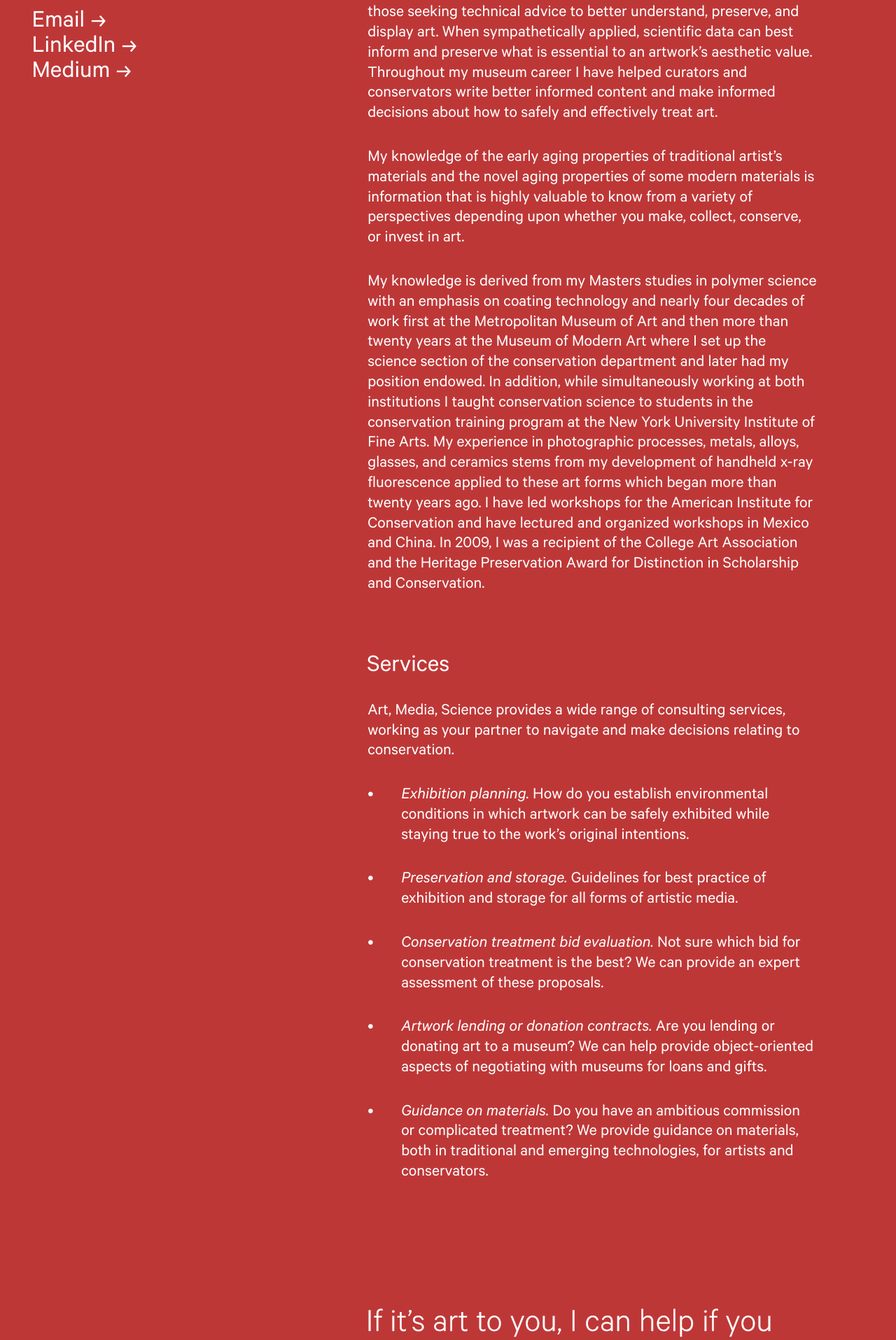
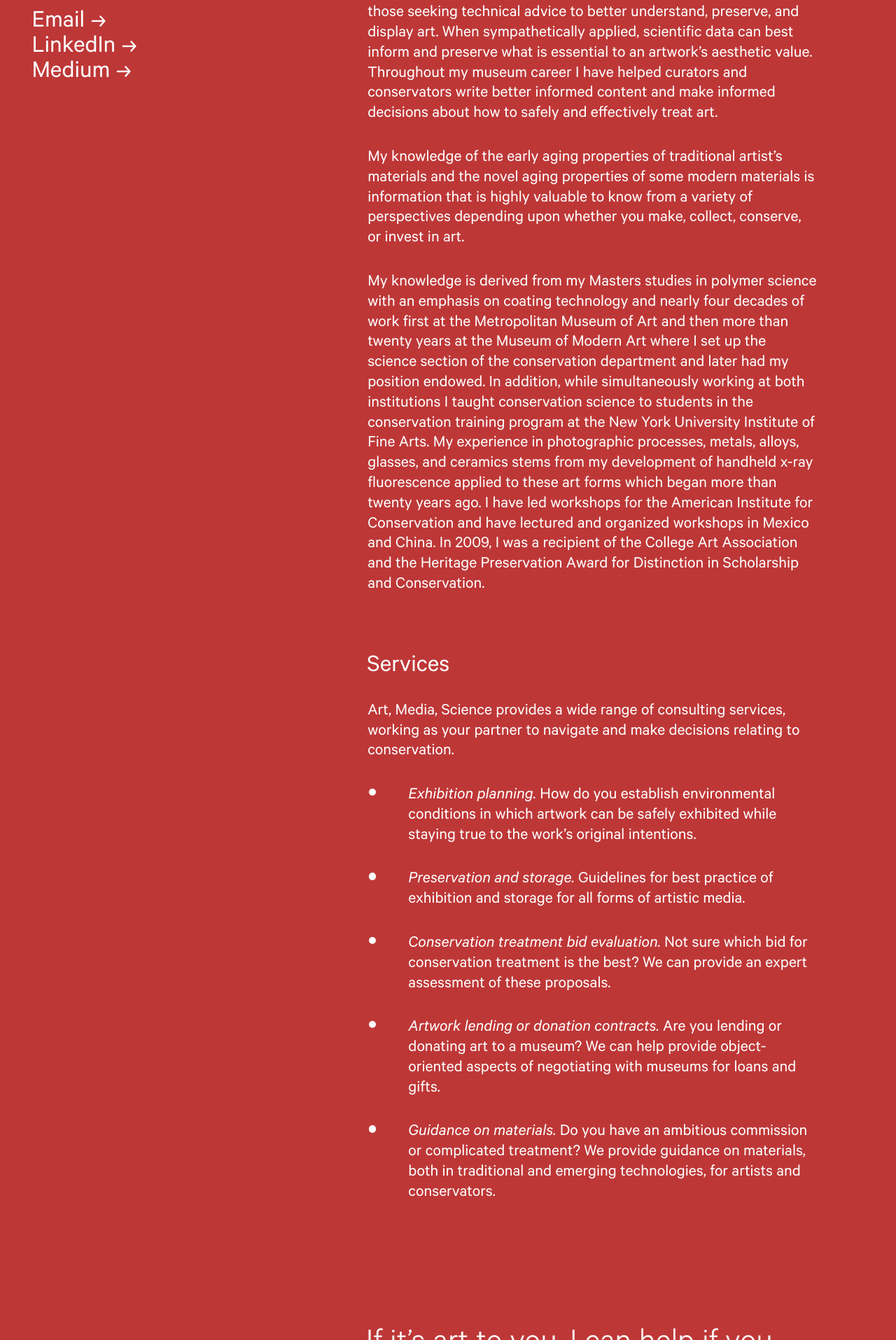
Before and after one commit to art-media-science/art-media-science.github.io, a Jekyll site: the page built from index.md, in a window 1280 px wide. Shown: the part 4485-6400 px from the top of the page at 70% size. Built offline with Jekyll 4.4.1, drawn with Linux system fonts in a browser that asks for light colours.

Commit message:
Simplified list Markdown/bullets.

```diff
--- a/assets/styles/_fonts.scss
+++ b/assets/styles/_fonts.scss
@@ -207,33 +207,29 @@
 	}
 
 	ul {
-		@extend %type--layout;
-
-		margin-left: var(--margin);
-
 		> li {
-			@extend %typography;
-
-			position: relative;
-
-			strong {
-				font-style: italic; // “Where we’re going, we don’t need bolds.”
-			}
-
-			&:first-child {
-				margin-top: var(--typography--margin--top);
-			}
+			align-items: start;
+			display:     flex;
+			gap:         var(--margin);
 
 			&:not(:first-child) {
-				margin-top: calc(var(--margin) + var(--typography--margin--top)); // Since we use the pseudo for the bullet.
+				margin-top: var(--margin);
 			}
 
 			&:before {
-				content:    '•';
-				left:       calc(-1 * var(--margin));
-				position:   absolute;
-				top:        calc(-1 * var(--typography--margin--top));
-				visibility: visible; // Override typography.
+				background-color: var(--color);
+				border-radius:    50%;
+				content:          '';
+				display:          block;
+				flex-shrink:      0;
+				height:           var(--pagination--size--scaled);
+				width:            var(--pagination--size--scaled);
+			}
+
+			> p {
+				strong {
+					font-style: italic; // “Where we’re going, we don’t need bolds.”
+				}
 			}
 		}
 	}
--- a/index.md
+++ b/index.md
@@ -62,9 +62,13 @@ My knowledge is derived from my Masters studies in polymer science with an empha
 Art, Media, Science provides a wide range of consulting services, working as your partner to navigate and make decisions relating to conservation.
 
 * **Exhibition planning.** How do you establish environmental conditions in which artwork can be safely exhibited while staying true to the work’s original intentions.
+
 * **Preservation and storage.** Guidelines for best practice of exhibition and storage for all forms of artistic media.
+
 * **Conservation treatment bid evaluation.** Not sure which bid for conservation treatment is the best? We can provide an expert assessment of these proposals.
+
 * **Artwork lending or donation contracts.** Are you lending or donating art to a museum? We can help provide object-oriented aspects of negotiating with museums for loans and gifts.
+
 * **Guidance on materials.** Do you have an ambitious commission or complicated treatment? We provide guidance on materials, both in traditional and emerging technologies, for artists  and conservators.
 
 
```
